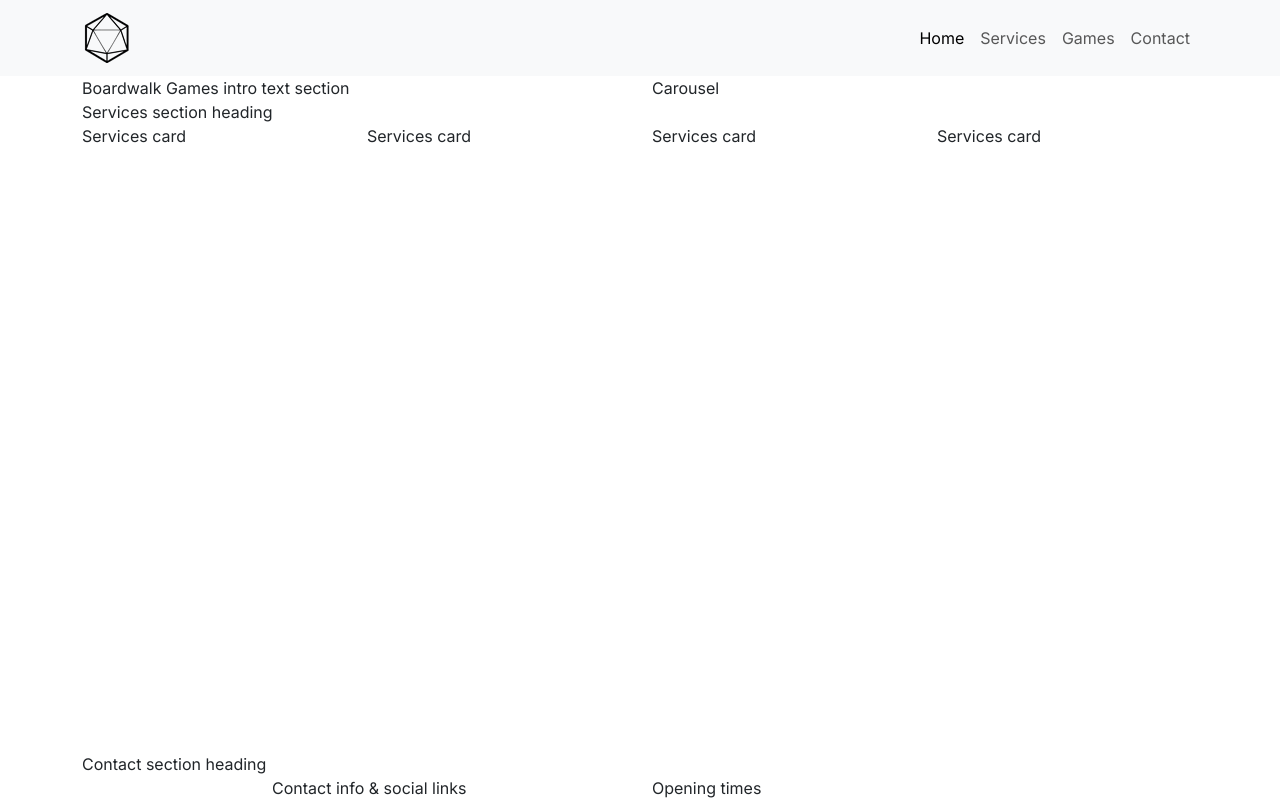
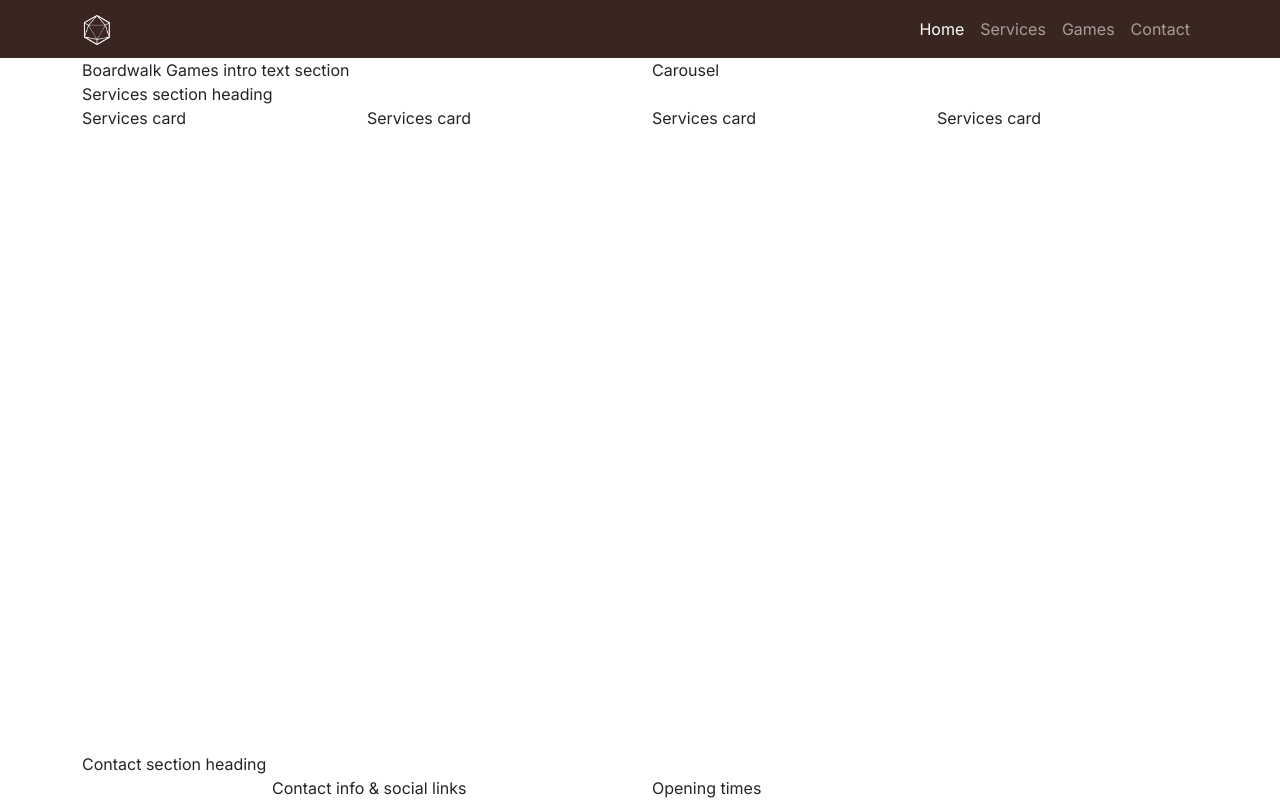
Before and after one commit to RoyCuthbert/boardwalk-games, a plain HTML site: page index.html in a window 1280 px wide. Drawn offline with nearby package versions, Linux system fonts and the light colour scheme; a web font is replaced by a local one.

Commit message:
Styling the navbar

```diff
--- a/assets/css/style.css
+++ b/assets/css/style.css
@@ -27,6 +27,16 @@
   color:var(--highlight-color)
 }
 
+/* Navbar */
+
+#navbar{
+  background-color: var(--primary-color);
+}
+
+#navbar .logo{
+  width:30px;
+}
+
 /* grid visualisation CSS for testing */
 
 /* .container, .row{
--- a/index.html
+++ b/index.html
@@ -22,9 +22,11 @@
 
 <body class="d-flex flex-column min-vh-100">
     <!-- Navigation -->
-    <nav class="navbar navbar-expand-lg bg-body-tertiary">
+    <nav id="navbar" class="navbar navbar-expand-lg" data-bs-theme="dark">
         <div class="container">
-            <a class="navbar-brand" href="index.html"><img src="assets/images/logo-sm.png" alt="Company logo"></a>
+            <a class="navbar-brand" href="index.html">
+                <img src="assets/images/logo-sm-white.png" alt="Boardwalk Games logo" class="logo">
+            </a>
             <button class="navbar-toggler" type="button" data-bs-toggle="collapse"
                 data-bs-target="#navbarSupportedContent" aria-controls="navbarSupportedContent" aria-expanded="false"
                 aria-label="Toggle navigation">
```
